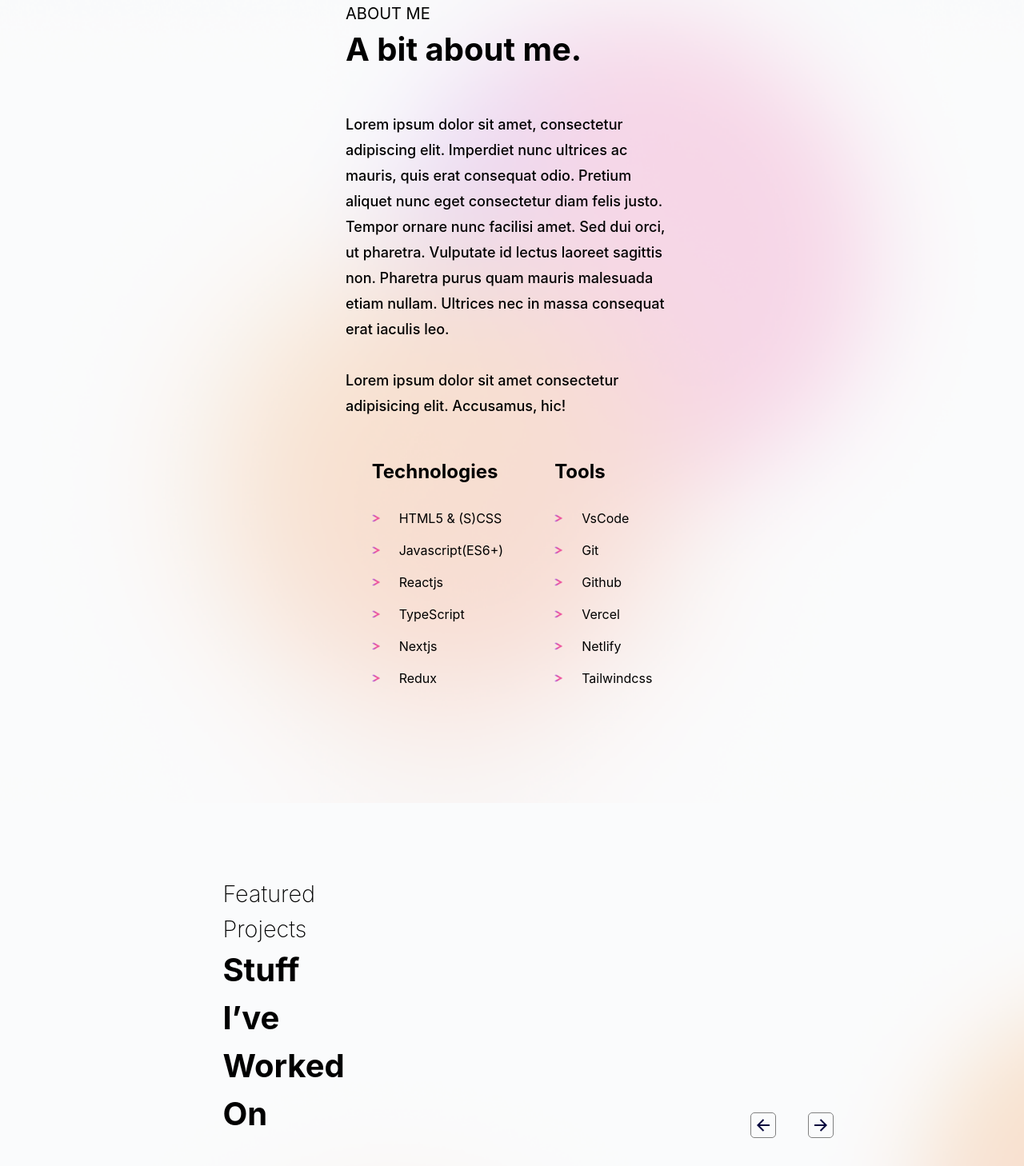
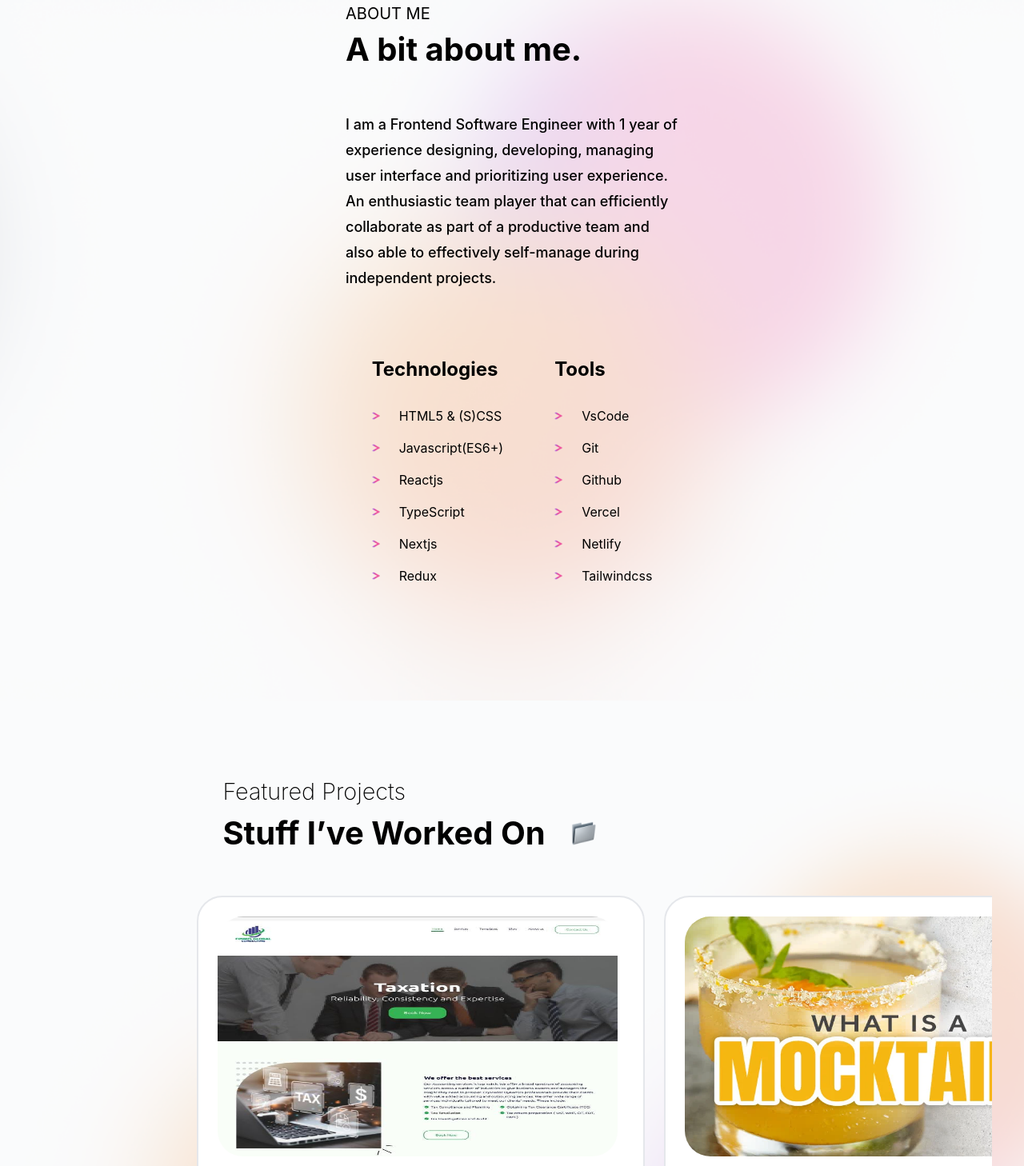
Before and after one commit to onireke/my-portfolio, a Next.js app: page / in a window 1280 px wide. Shown: the part 1330-2788 px from the top of the page at 80% size. Built offline with nearby package versions, Linux system fonts and the light colour scheme.

Commit message:
fix: fix

```diff
--- a/src/components/MianInfo.tsx
+++ b/src/components/MianInfo.tsx
@@ -22,11 +22,11 @@ function MainInfo() {
             <h1 className="name">I am Amosa Abdulfatah Olayinka</h1>
           </div>
           <p className="info">
-            Abdulfatah is a dedicated and an active <br /> Javascript/React
-            based Frontend Developer seeking entry <br /> level Frontend
-            opportunities utilizing React.js/Next.js. <br /> He works personably
-            and resourcefully in a team environment and independently <br /> to
-            find efficient solutions to complex problems.
+            I am a dedicated and an active Javascript/React based Frontend{" "}
+            <br /> Developer seeking entry level Frontend opportunities
+            utilizing React.js/Next.js. <br /> I work personably and
+            resourcefully in a team environment and independently <br /> to find
+            efficient solutions to complex problems.
           </p>
           <div className="buttons">
             <Link href="#Contact">
--- a/src/pages/About.tsx
+++ b/src/pages/About.tsx
@@ -11,17 +11,13 @@ function About() {
         </div>
         <div className="info-more">
           <p className="info">
-            Lorem ipsum dolor sit amet, consectetur adipiscing elit. Imperdiet
-            nunc ultrices ac mauris, quis erat consequat odio. Pretium aliquet
-            nunc eget consectetur diam felis justo. Tempor ornare nunc facilisi
-            amet. Sed dui orci, ut pharetra. Vulputate id lectus laoreet
-            sagittis non. Pharetra purus quam mauris malesuada etiam nullam.
-            Ultrices nec in massa consequat erat iaculis leo.{" "}
+            I am a Frontend Software Engineer with 1 year of experience
+            designing, developing, managing user interface and prioritizing user
+            experience. An enthusiastic team player that can efficiently
+            collaborate as part of a productive team and also able to
+            effectively self-manage during independent projects.
           </p>
-          <p className="more-info">
-            Lorem ipsum dolor sit amet consectetur adipisicing elit. Accusamus,
-            hic!
-          </p>
+          <p className="more-info"></p>
         </div>
         <div className="techs-tools">
           <div className="techs">
--- a/src/pages/Work.tsx
+++ b/src/pages/Work.tsx
@@ -19,24 +19,6 @@ function Work() {
               />
             </div>
           </div>
-          <div className="top--right">
-            <button className="arrow-left">
-              <Image
-                width={16}
-                height={16}
-                src="/images/arrow-left.png"
-                alt="arrow"
-              />
-            </button>
-            <button className="arrow-right">
-              <Image
-                width={16}
-                height={16}
-                src="/images/arrow-right.png"
-                alt="arrow"
-              />
-            </button>
-          </div>
         </article>
         <ProjectList />
       </section>
--- a/src/styles/ComponentStyles/LinksComponent.scss
+++ b/src/styles/ComponentStyles/LinksComponent.scss
@@ -1,8 +1,8 @@
 .links-main {
-  @apply w-full md:w-9/12 mx-auto md:flex flex-col items-start justify-center gap-x-[1.5rem];
+  @apply w-full md:w-9/12 mx-auto md:flex flex-col pl-[11rem] justify-center gap-x-[1.5rem];
 
   .social {
-    @apply text-[1.125rem] font-light mb-[.5rem];
+    @apply text-[1.5rem] font-light mb-[.5rem];
   }
 
   .links-section {
--- a/src/styles/PagesStyles/Work.scss
+++ b/src/styles/PagesStyles/Work.scss
@@ -18,14 +18,5 @@
     .stuffword--image {
       @apply flex items-center gap-x-[2rem] text-[2.5rem] font-bold;
     }
-
-    .top--right {
-      @apply flex gap-x-[2.5rem] items-start;
-    }
-
-    .arrow-left,
-    .arrow-right {
-      @apply w-[2rem] h-[2rem] border border-[gray] rounded-[5px] flex justify-center items-center;
-    }
   }
 }
--- a/tailwind.config.js
+++ b/tailwind.config.js
@@ -1,5 +1,7 @@
 /** @type {import('tailwindcss').Config} */
 module.exports = {
+  darkMode: "class",
+
   content: [
     "./pages/**/*.{js,ts,jsx,tsx}",
     "./components/**/*.{js,ts,jsx,tsx}",
```
